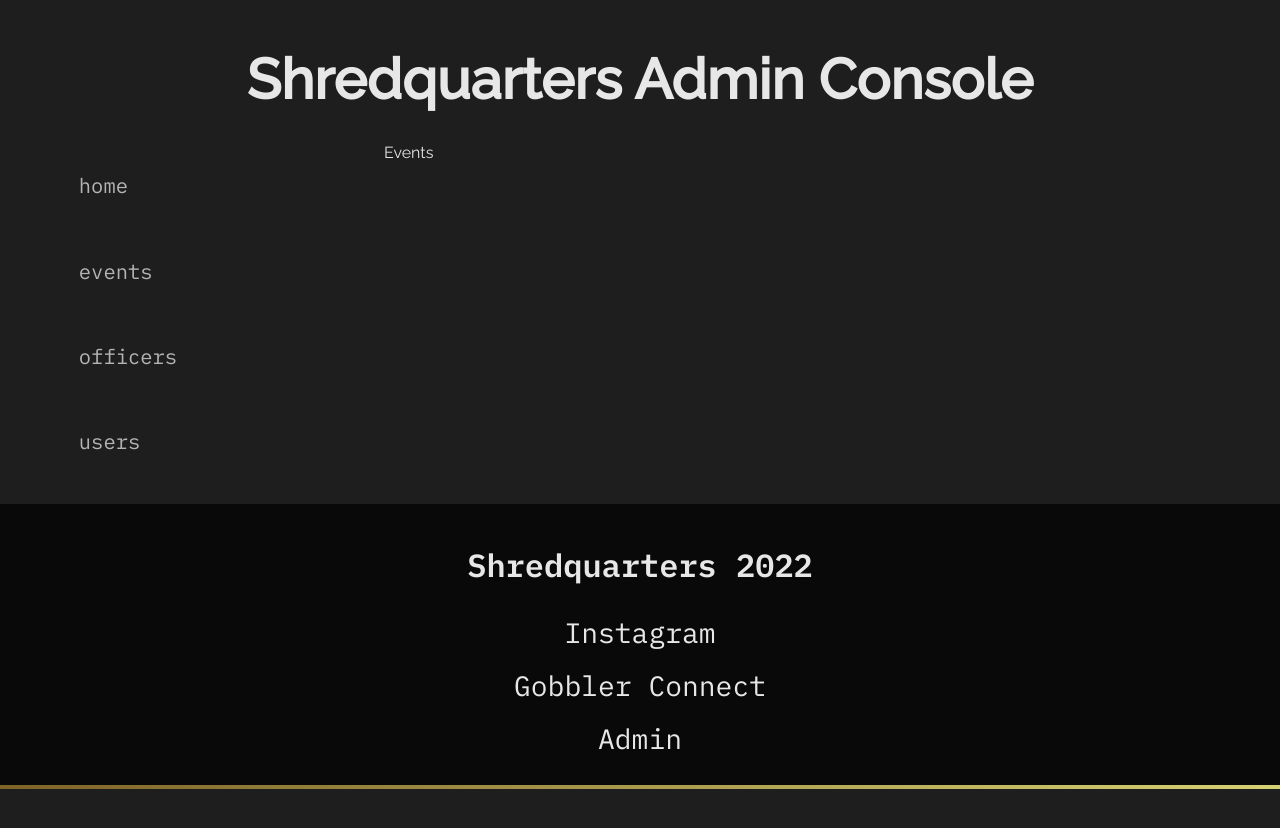
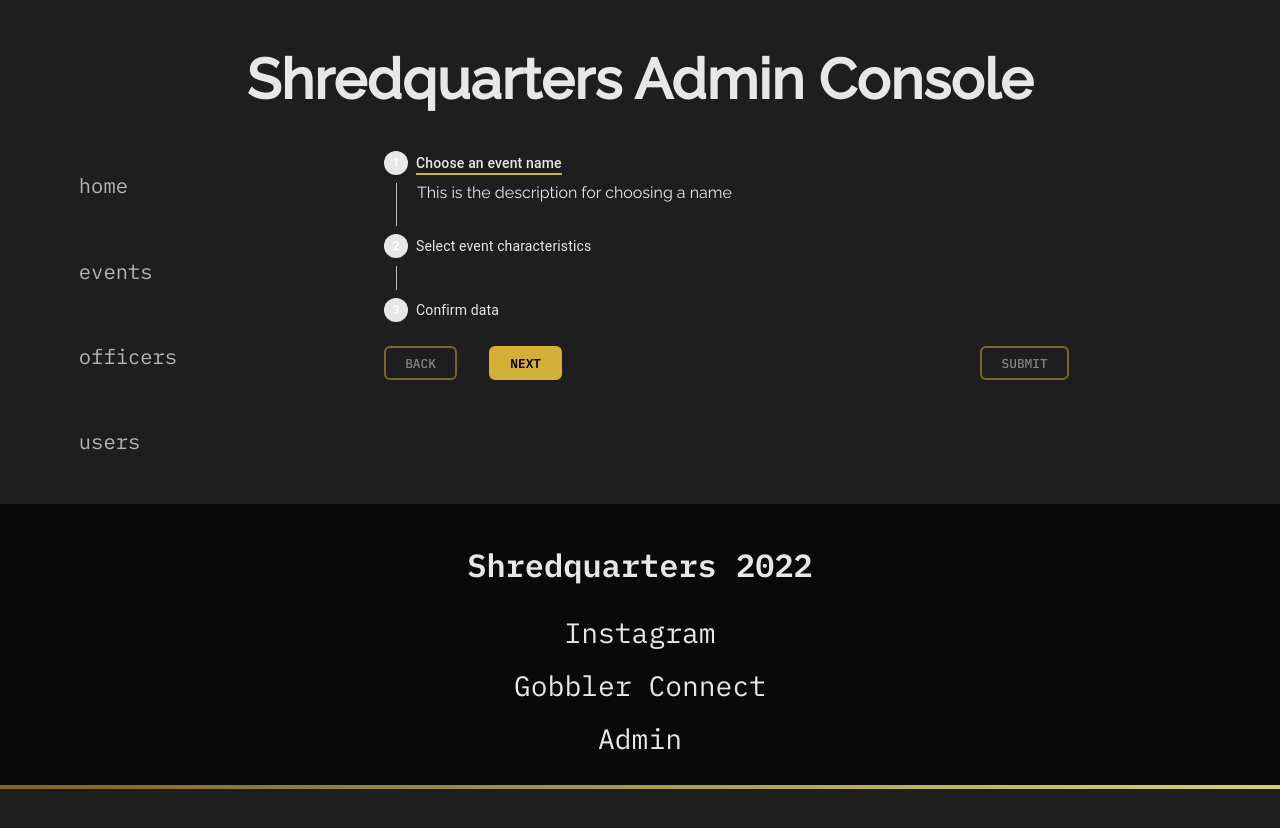
Before and after one commit to redpwilliams/shredquarters_vt, a Next.js app: page /admin/events in a window 1280 px wide. Shown: the top 828 px of the page. Built offline with nearby package versions, Linux system fonts and the light colour scheme; no server answers.

Commit message:
style: event page styling

```diff
--- a/pages/admin/events.tsx
+++ b/pages/admin/events.tsx
@@ -1,7 +1,104 @@
 import { AdminLayout } from "@layouts/AdminLayout"
+import { Step, Stepper, StepLabel, StepContent } from "@mui/material"
+import {
+  ReactNode,
+  useState,
+  DetailedHTMLProps,
+  ButtonHTMLAttributes,
+  CSSProperties
+} from "react"
+import styles from "@styles/Events.module.sass"
+
+const StepButton = ({
+  children,
+  ...props
+}: { children?: ReactNode } & DetailedHTMLProps<
+  ButtonHTMLAttributes<HTMLButtonElement>,
+  HTMLButtonElement
+>) => {
+  return <button {...props}>{children}</button>
+}
+
+type Step = {
+  label: string
+  description: string
+}
+
+const steps: Step[] = [
+  {
+    label: "Choose an event name",
+    description: "This is the description for choosing a name"
+  },
+
+  {
+    label: "Select event characteristics",
+    description: "Description for characteristics"
+  },
+  { label: "Confirm data", description: "Confirm data here" }
+]
 
 const Events = () => {
-  return <div>Events</div>
+  const [activeStep, setActiveStep] = useState(0)
+
+  const handleNext = () => {
+    setActiveStep(activeStep + 1)
+  }
+  const handleBack = () => {
+    setActiveStep(activeStep - 1)
+  }
+
+  const handleSubmit = () => {
+    console.log("Submitting")
+  }
+
+  const inactiveButtonStyles: CSSProperties = {
+    opacity: "50%",
+    cursor: "default"
+  }
+
+  return (
+    <div className={styles.container}>
+      <Stepper activeStep={activeStep} orientation="vertical">
+        {steps.map(step => {
+          return (
+            <Step key={step.label}>
+              <StepLabel>{step.label}</StepLabel>
+              <StepContent>{step.description}</StepContent>
+            </Step>
+          )
+        })}
+      </Stepper>
+      <div className={styles.navButtons}>
+        <div className={styles.leftButtons}>
+          <StepButton
+            onClick={handleBack}
+            disabled={activeStep === 0}
+            style={activeStep === 0 ? inactiveButtonStyles : undefined}
+          >
+            Back
+          </StepButton>
+          <StepButton
+            className={styles.nextButton}
+            onClick={handleNext}
+            disabled={activeStep === steps.length - 1}
+          >
+            Next
+          </StepButton>
+        </div>
+        <div className={styles.rightButtons}>
+          <StepButton
+            onClick={handleSubmit}
+            disabled={activeStep !== steps.length - 1}
+            style={
+              activeStep !== steps.length - 1 ? inactiveButtonStyles : undefined
+            }
+          >
+            Submit
+          </StepButton>
+        </div>
+      </div>
+    </div>
+  )
 }
 
 Events.PageLayout = AdminLayout
--- /dev/null
+++ b/styles/Events.module.sass
@@ -0,0 +1,34 @@
+@use "styles/colors" as *
+
+.navButtons
+  display: flex
+  justify-content: space-between
+  margin: 1rem 0
+
+  button
+    border: 2px solid $sq-gold
+    background: none
+    padding: 0.5em 1.5em
+    color: $sq-white
+    border-radius: 6px
+    margin-right: 2rem
+    text-transform: uppercase
+    font-family: "IBM Plex Mono", monospace
+    font-size: 0.8rem
+    font-weight: 500
+    transition: 0.2s ease
+
+  .nextButton
+    background-color: $sq-gold
+    color: black
+    font-weight: 900
+
+.leftButtons
+  display: flex
+  justify-content: left
+  align-items: center
+
+.rightButtons
+  display: flex
+  justify-content: right
+  align-items: center
--- a/styles/_colors.sass
+++ b/styles/_colors.sass
@@ -1,3 +1,4 @@
 $sq-white: #e7e7e7
 $sq-gray: #b4b4b4
-$sq-gold: #fade69
+$sq-gold: #d4af37
+$sq-black: #1e1e1e
--- a/styles/globals.sass
+++ b/styles/globals.sass
@@ -1,3 +1,4 @@
+@use "styles/colors"
 @import url("https://fonts.googleapis.com/css2?family=Work+Sans:ital,wght@0,300;0,400;0,500;1,300;1,400;1,500&display=swap")
 @import url("https://fonts.googleapis.com/css2?family=IBM+Plex+Mono:ital,wght@0,300;0,400;0,500;0,600;1,300;1,400;1,500&display=swap")
 @import url("https://fonts.googleapis.com/css2?family=Raleway:wght@300;400;500&display=swap")
@@ -56,3 +57,38 @@
 
 .admin-header
   font-size: 1.875rem
+
+// MUI Styles
+.Mui-active,
+.Mui-completed,
+.Mui-disabled,
+.MuiStepIcon-root
+  color: colors.$sq-white !important
+  font-family: "IBM Plex Mono", monospace
+  font-weight: 500
+
+.MuiStepLabel-label
+  font-size: 1rem
+  &.Mui-active
+    position: relative
+    display: inline-block
+    color: colors.$sq-white !important
+    transition: 0.1s width ease
+
+    &::after
+      position: absolute
+      content: ''
+      display: block
+      height: 2px
+      width: 100%
+      background-color: colors.$sq-gold
+
+      &:hover
+        width: 100%
+
+.MuiStepIcon-text
+  fill: colors.$sq-black
+  font-family: "IBM Plex Mono", monospace
+
+.MuiCollapse-wrapperInner
+  font-family: Raleway, sans-serif
```
